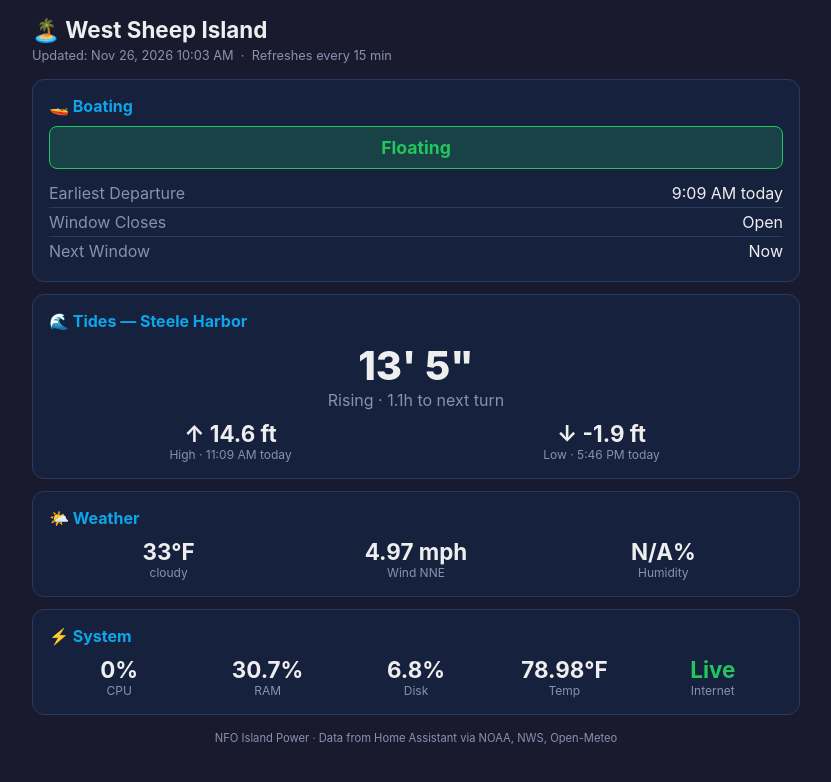
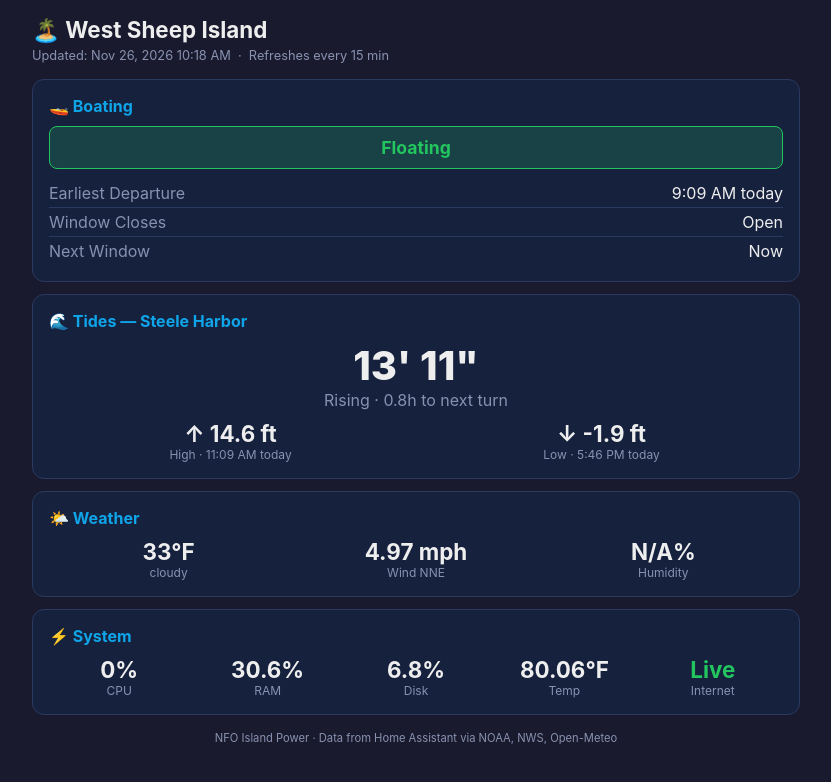
Before and after one commit to Oldnumber9/wsi-dashboard, a plain HTML site: page index.html in a window 1280 px wide. Shown: the whole page, without its empty margins (224-1055 px from the left). Drawn offline with Linux system fonts and the light colour scheme.

Commit message:
update 10:18

```diff
--- a/index.html
+++ b/index.html
@@ -32,7 +32,7 @@
 </head>
 <body>
 <h1>🏝️ West Sheep Island</h1>
-<p class="updated">Updated: Nov 26, 2026 10:03 AM &nbsp;·&nbsp; Refreshes every 15 min</p>
+<p class="updated">Updated: Nov 26, 2026 10:18 AM &nbsp;·&nbsp; Refreshes every 15 min</p>
 
 <div class="card">
   <h2>🚤 Boating</h2>
@@ -49,8 +49,8 @@
 <div class="card">
   <h2>🌊 Tides — Steele Harbor</h2>
   <div class="tide-hero">
-    <div class="height">13' 5&quot;</div>
-    <div class="dir">Rising · 1.1h to next turn</div>
+    <div class="height">13' 11&quot;</div>
+    <div class="dir">Rising · 0.8h to next turn</div>
   </div>
   <div class="grid grid-2" style="margin-top: 10px;">
     <div class="stat"><div class="value">↑ 14.6 ft</div><div class="label">High · 11:09 AM today</div></div>
@@ -71,9 +71,9 @@
   <h2>⚡ System</h2>
   <div class="grid grid-5">
     <div class="stat"><div class="value">0%</div><div class="label">CPU</div></div>
-    <div class="stat"><div class="value">30.7%</div><div class="label">RAM</div></div>
+    <div class="stat"><div class="value">30.6%</div><div class="label">RAM</div></div>
     <div class="stat"><div class="value">6.8%</div><div class="label">Disk</div></div>
-    <div class="stat"><div class="value">78.98°F</div><div class="label">Temp</div></div>
+    <div class="stat"><div class="value">80.06°F</div><div class="label">Temp</div></div>
     <div class="stat"><div class="value" style="color: #22c55e">Live</div><div class="label">Internet</div></div>
   </div>
 </div>
```
